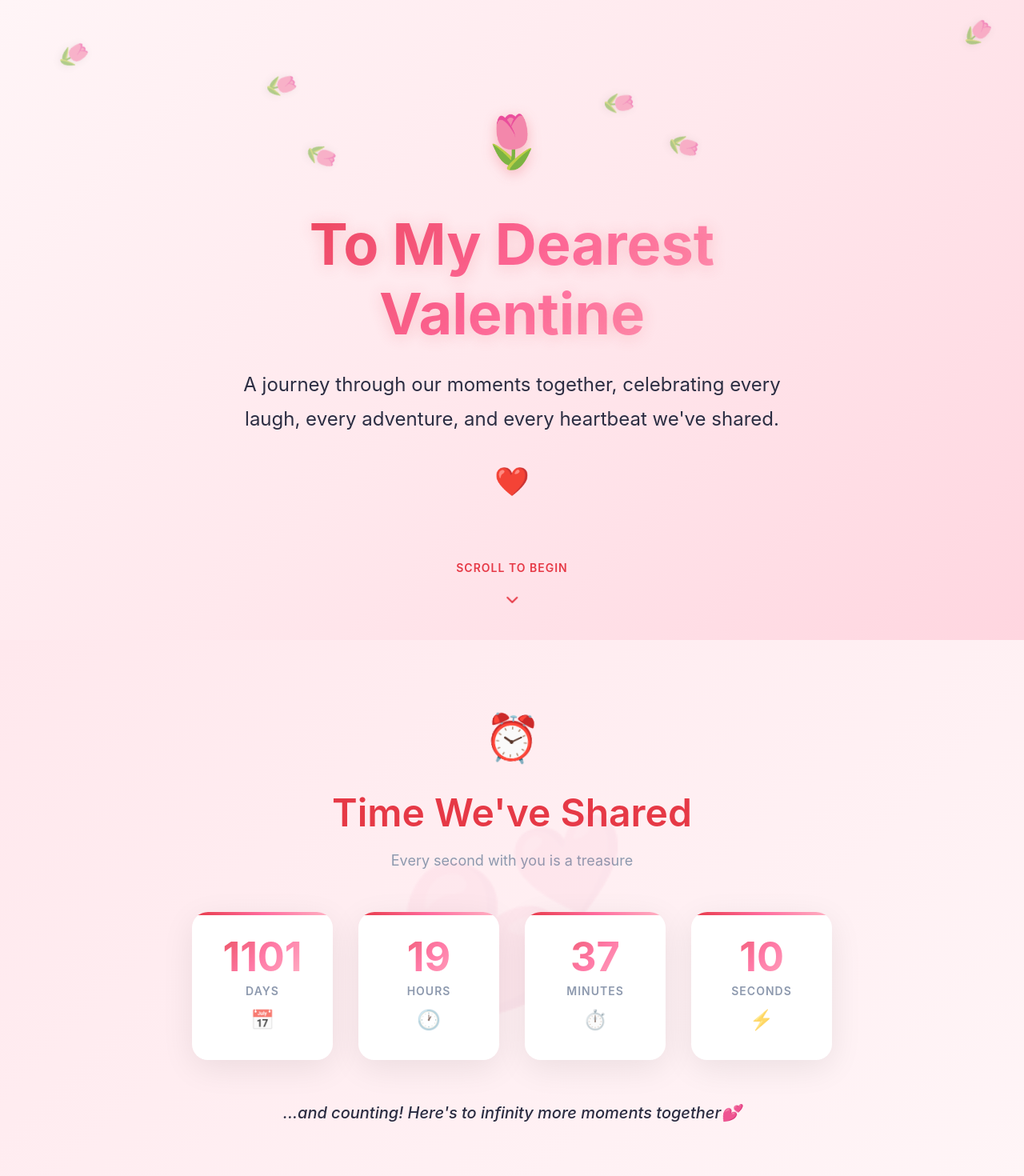
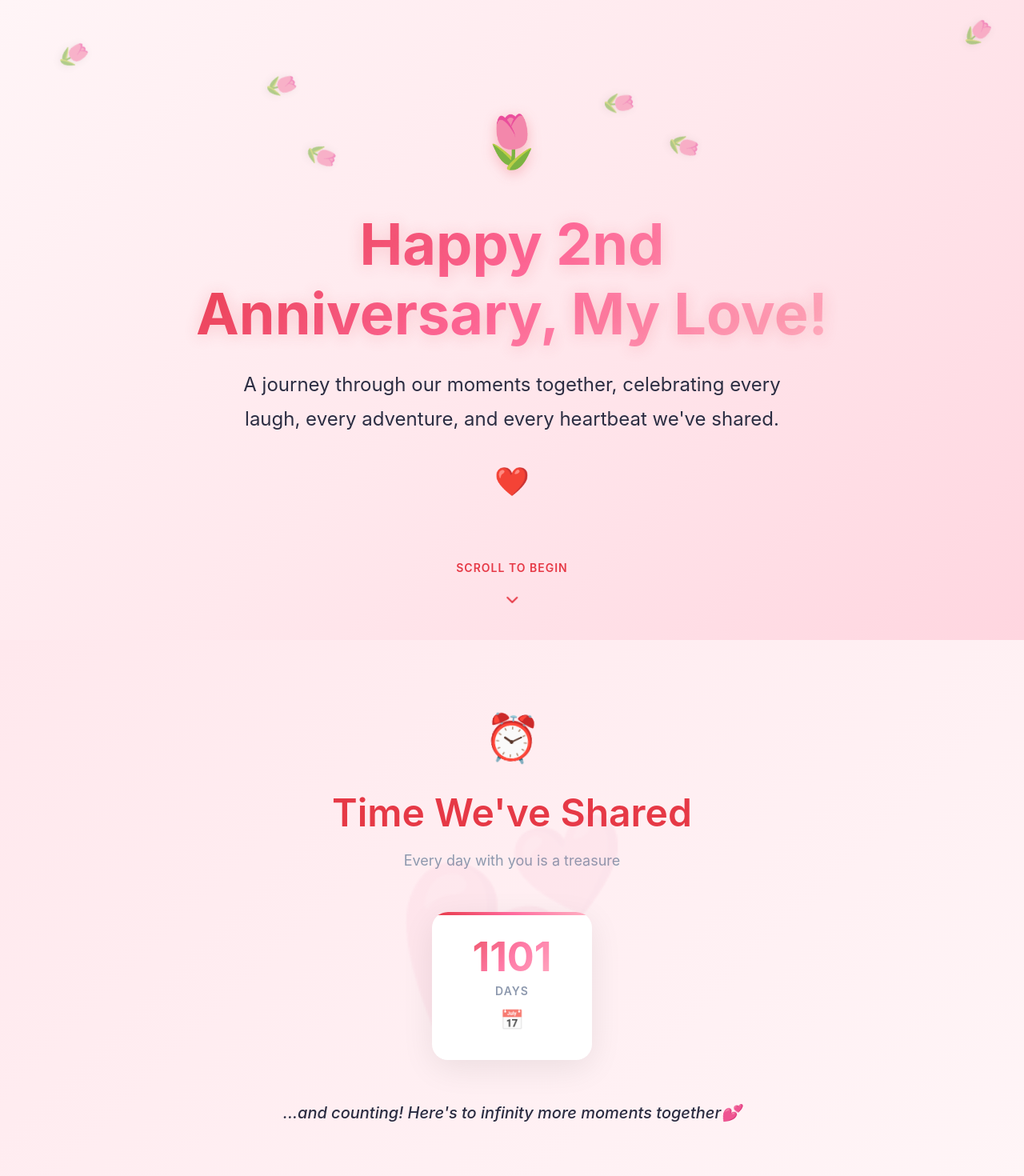
Before and after one commit to HVgiang86/cuacun2anni, a Next.js app: page / in a window 1280 px wide. Shown: the top 1470 px of the page at 80% size. Built offline with nearby package versions, Linux system fonts and the light colour scheme; a web font is replaced by a local one.

Commit message:
update deployment

```diff
--- a/src/app/globals.css
+++ b/src/app/globals.css
@@ -3,7 +3,7 @@
 @tailwind utilities;
 
 /* ============================================
-   Valentine's Day Website — Design System
+   Anniversary Website — Design System
    ============================================ */
 
 * {
--- a/src/components/InviteCard.tsx
+++ b/src/components/InviteCard.tsx
@@ -3,6 +3,7 @@
 import { useState, useRef } from 'react';
 import Image from 'next/image';
 import loveConfig from '@/config/loveConfig';
+import inviteConfig from '@/config/invite.json';
 import { getPath } from '@/utils/basePath';
 import styles from './InviteCard.module.css';
 
@@ -65,11 +66,11 @@ export default function InviteCard() {
 
   const handleAddToCalendar = () => {
     const event = {
-      title: `Valentine's Day with ${loveConfig.yourName}`,
+      title: `Anniversary with ${loveConfig.yourName}`,
       description: loveConfig.inviteMessage,
-      location: loveConfig.inviteLocation,
-      startDate: new Date(loveConfig.valentineDate + 'T19:00:00+08:00'),
-      endDate: new Date(loveConfig.valentineDate + 'T23:00:00+08:00'),
+      location: inviteConfig.location,
+      startDate: new Date(inviteConfig.rawDate + 'T20:00:00+08:00'),
+      endDate: new Date(inviteConfig.rawDate + 'T23:00:00+08:00'),
     };
 
     const formatDate = (date: Date) => {
@@ -78,9 +79,9 @@ export default function InviteCard() {
 
     const icsContent = `BEGIN:VCALENDAR
 VERSION:2.0
-PRODID:-//Valentine's Day//EN
+PRODID:-//Anniversary//EN
 BEGIN:VEVENT
-UID:${Date.now()}@valentines2026
+UID:${Date.now()}@anniversary2026
 DTSTAMP:${formatDate(new Date())}
 DTSTART:${formatDate(event.startDate)}
 DTEND:${formatDate(event.endDate)}
@@ -92,7 +93,7 @@ SEQUENCE:0
 BEGIN:VALARM
 TRIGGER:-PT2H
 ACTION:DISPLAY
-DESCRIPTION:Reminder: Valentine's Date in 2 hours!
+DESCRIPTION:Reminder: Anniversary Dinner in 2 hours!
 END:VALARM
 END:VEVENT
 END:VCALENDAR`;
@@ -101,7 +102,7 @@ END:VCALENDAR`;
     const url = window.URL.createObjectURL(blob);
     const link = document.createElement('a');
     link.href = url;
-    link.download = 'valentines-date-2026.ics';
+    link.download = 'anniversary-date-2026.ics';
     document.body.appendChild(link);
     link.click();
     document.body.removeChild(link);
@@ -140,7 +141,7 @@ END:VCALENDAR`;
             <span className={styles.detailIcon}>📅</span>
             <div>
               <div className={styles.detailLabel}>Date</div>
-              <div className={styles.detailValue}>{loveConfig.inviteDate}</div>
+              <div className={styles.detailValue}>{inviteConfig.date}</div>
             </div>
           </div>
 
@@ -148,7 +149,7 @@ END:VCALENDAR`;
             <span className={styles.detailIcon}>🕐</span>
             <div>
               <div className={styles.detailLabel}>Time</div>
-              <div className={styles.detailValue}>{loveConfig.inviteTime}</div>
+              <div className={styles.detailValue}>{inviteConfig.time}</div>
             </div>
           </div>
 
@@ -156,7 +157,7 @@ END:VCALENDAR`;
             <span className={styles.detailIcon}>📍</span>
             <div>
               <div className={styles.detailLabel}>Location</div>
-              <div className={styles.detailValue}>{loveConfig.inviteLocation}</div>
+              <div className={styles.detailValue}>{inviteConfig.location}</div>
             </div>
           </div>
         </div>
--- a/src/components/TimeCounter.module.css
+++ b/src/components/TimeCounter.module.css
@@ -54,8 +54,8 @@
 
 /* Counter grid */
 .counterGrid {
-  display: grid;
-  grid-template-columns: repeat(auto-fit, minmax(150px, 1fr));
+  display: flex;
+  justify-content: center;
   gap: 2rem;
   margin-bottom: 3rem;
   max-width: 800px;
@@ -64,6 +64,7 @@
 }
 
 .timeBox {
+  min-width: 200px;
   position: relative;
   background: white;
   border-radius: 20px;
--- a/src/components/TimeCounter.tsx
+++ b/src/components/TimeCounter.tsx
@@ -6,13 +6,10 @@ import styles from './TimeCounter.module.css';
 
 interface TimeLeft {
   days: number;
-  hours: number;
-  minutes: number;
-  seconds: number;
 }
 
 export default function TimeCounter() {
-  const [timeLeft, setTimeLeft] = useState<TimeLeft>({ days: 0, hours: 0, minutes: 0, seconds: 0 });
+  const [timeLeft, setTimeLeft] = useState<TimeLeft>({ days: 0 });
   const [mounted, setMounted] = useState(false);
 
   useEffect(() => {
@@ -28,14 +25,11 @@ export default function TimeCounter() {
 
       if (difference > 0) {
         const days = Math.floor(difference / (1000 * 60 * 60 * 24));
-        const hours = Math.floor((difference % (1000 * 60 * 60 * 24)) / (1000 * 60 * 60));
-        const minutes = Math.floor((difference % (1000 * 60 * 60)) / (1000 * 60));
-        const seconds = Math.floor((difference % (1000 * 60)) / 1000);
 
-        return { days, hours, minutes, seconds };
+        return { days };
       }
 
-      return { days: 0, hours: 0, minutes: 0, seconds: 0 };
+      return { days: 0 };
     };
 
     // Initial calculation
@@ -60,7 +54,7 @@ export default function TimeCounter() {
           <div className={styles.icon}>⏰</div>
           <h2 className={styles.title}>Time We've Shared</h2>
           <p className={styles.subtitle}>
-            Every second with you is a treasure
+            Every day with you is a treasure
           </p>
 
           <div className={styles.counterGrid}>
@@ -68,24 +62,6 @@ export default function TimeCounter() {
               <div className={styles.timeValue}>{timeLeft.days}</div>
               <div className={styles.timeLabel}>Days</div>
               <div className={styles.timeIcon}>📅</div>
-            </div>
-
-            <div className={styles.timeBox}>
-              <div className={styles.timeValue}>{timeLeft.hours}</div>
-              <div className={styles.timeLabel}>Hours</div>
-              <div className={styles.timeIcon}>🕐</div>
-            </div>
-
-            <div className={styles.timeBox}>
-              <div className={styles.timeValue}>{timeLeft.minutes}</div>
-              <div className={styles.timeLabel}>Minutes</div>
-              <div className={styles.timeIcon}>⏱️</div>
-            </div>
-
-            <div className={styles.timeBox}>
-              <div className={styles.timeValue}>{timeLeft.seconds}</div>
-              <div className={styles.timeLabel}>Seconds</div>
-              <div className={styles.timeIcon}>⚡</div>
             </div>
           </div>
 
--- /dev/null
+++ b/src/config/invite.json
@@ -0,0 +1,6 @@
+{
+  "date": "July 05, 2026",
+  "time": "8:00 PM",
+  "location": "Let's Sushi Restaurant - No.2 Hàm Nghi, Mỹ Đình, Từ Liêm, HN",
+  "rawDate": "2026-07-05"
+}
--- a/src/config/loveConfig.ts
+++ b/src/config/loveConfig.ts
@@ -1,5 +1,5 @@
 // ============================================================================
-// Love Configuration - Personalize this file for your Valentine! 💕
+// Love Configuration - Personalize this file for your Anniversary! 💕
 // ============================================================================
 
 /**
@@ -30,11 +30,11 @@ export const loveConfig = {
   // Format: "YYYY-MM-DDTHH:MM:SS+08:00"
   relationshipStart: "2023-06-29T00:00:00+08:00",
 
-  // === VALENTINE'S DATE ===
-  valentineDate: "2026-02-14",
+  // === ANNIVERSARY DATE ===
+  anniversaryDate: "2026-07-05",
 
   // === HEADLINE AND INTRO ===
-  heroHeadline: "To My Dearest Valentine",
+  heroHeadline: "Happy 2nd Anniversary, My Love!",
   heroSubtext: "A journey through our moments together, celebrating every laugh, every adventure, and every heartbeat we've shared.",
 
   // === PHOTO GALLERY ===
@@ -82,7 +82,7 @@ export const loveConfig = {
     },
     {
       title: "This Moment",
-      date: "February 2026",
+      date: "July 2026",
       description: "Right now, as you read this, know that you are my greatest adventure and my safest home."
     }
   ],
@@ -90,15 +90,17 @@ export const loveConfig = {
   // === EMAIL CONFIGURATION ===
   // For the "Send me your answer" button
   yourEmail: "your.email@example.com", // Replace with your actual email
-  emailSubject: "My Valentine's Answer 💐",
-  emailBody: "Yes! I'd love to be your Valentine! 💕\n\nLove always,\n",
+  emailSubject: "Our Anniversary Celebration 🥂",
+  emailBody: "Yes! I'd love to celebrate our anniversary with you! 💕\n\nLove always,\n",
 
   // === INVITE DETAILS ===
-  inviteTitle: "Will You Be My Valentine?",
-  inviteMessage: "Join me for a magical evening on February 14th. Let's make more beautiful memories together.",
-  inviteDate: "February 14, 2026",
-  inviteTime: "7:00 PM",
-  inviteLocation: "A romantic surprise awaits...",
+  inviteTitle: "Will you celebrate our 2nd Anniversary with me?",
+  inviteMessage: "Join me for a magical evening to celebrate our 2 years together. Let's make more beautiful memories.",
+  // The date, time, and location will now be loaded from src/config/invite.json
+  // Keeping these for fallback purposes
+  inviteDate: "July 05, 2026",
+  inviteTime: "8:00 PM",
+  inviteLocation: "Let's Sushi Restaurant - No.2 Hàm Nghi, Mỹ Đình, Từ Liêm, HN",
 };
 
 export default loveConfig;
```
Also changed, not shown: 1 other file (tests, documents, lock files or other folders).
